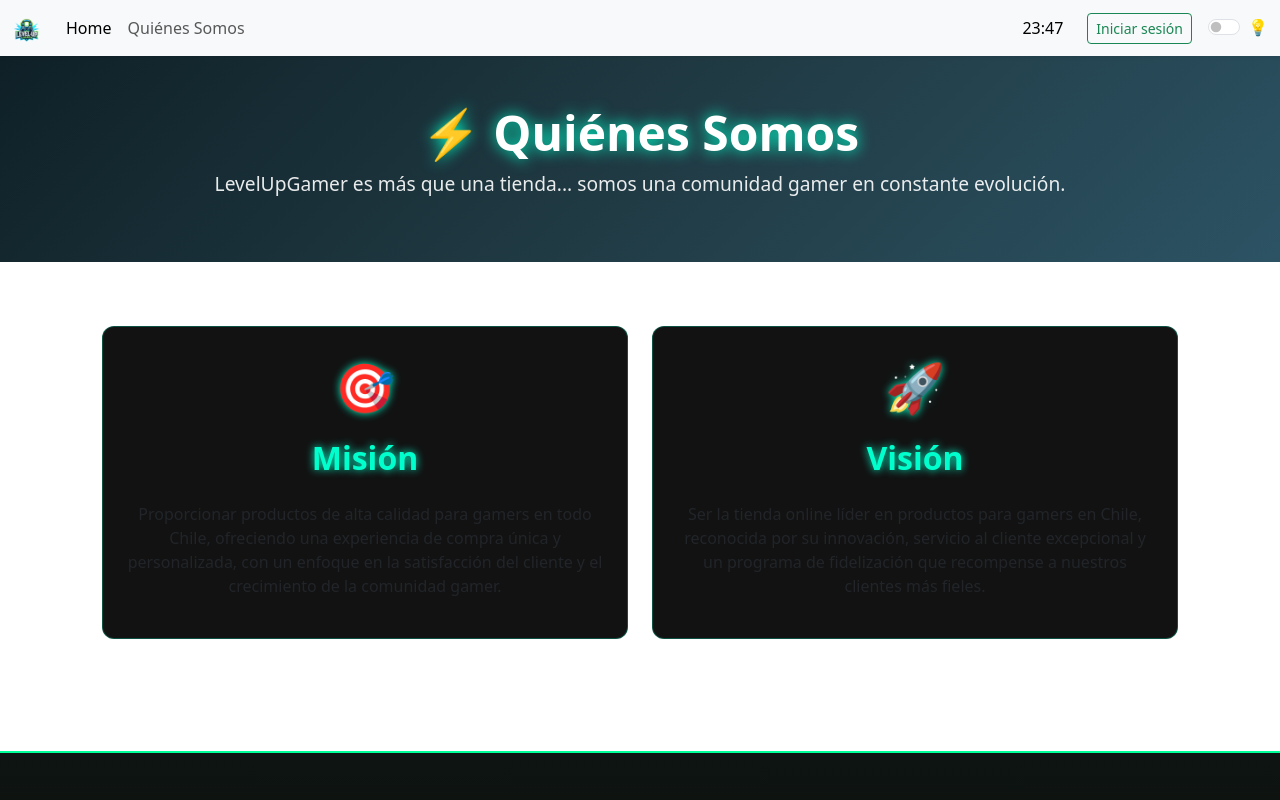
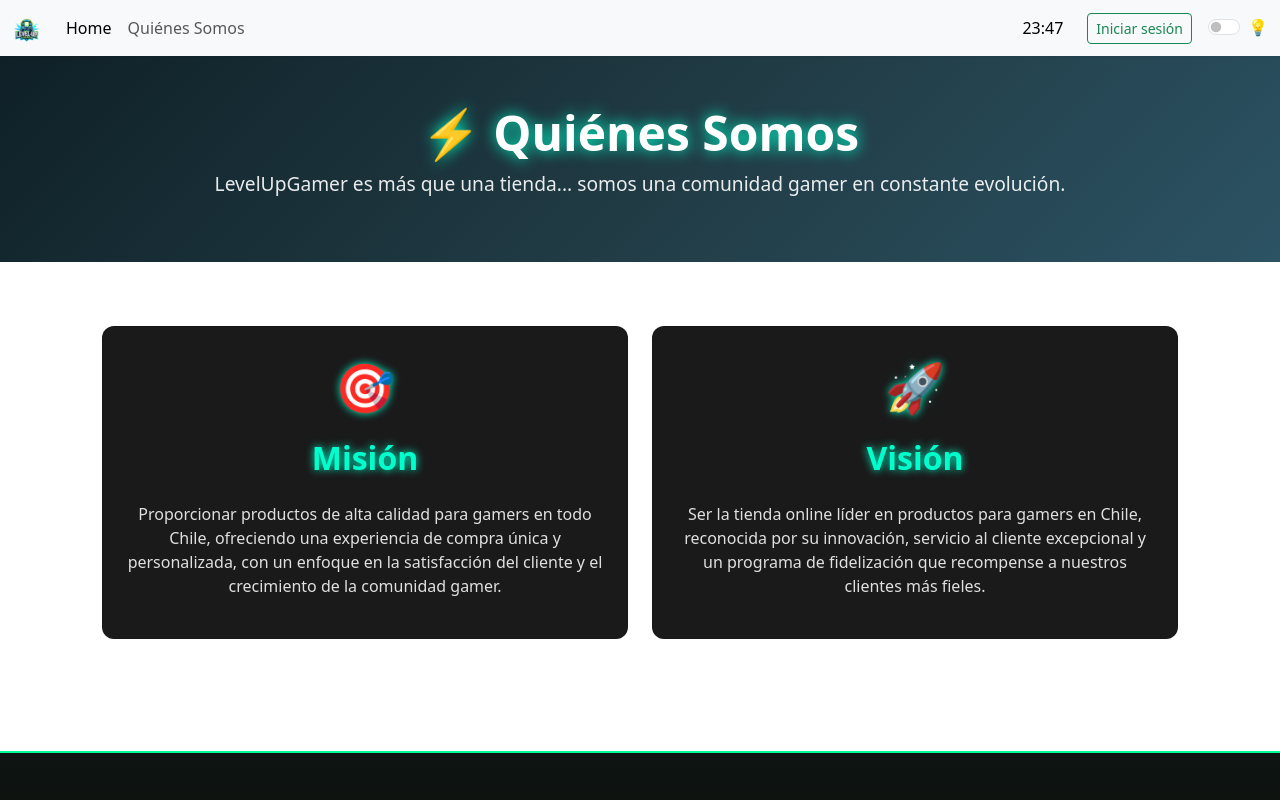
Before and after one commit to MatiDroid21/LevelUpGamer_react, a React (Create React App) app: page /quienes-somos in a window 1280 px wide. Shown: the top 800 px of the page. Built offline with nearby package versions, Linux system fonts and the light colour scheme.

Commit message:
mejora interfaz quienes somos

```diff
--- a/src/styles/quienes.css
+++ b/src/styles/quienes.css
@@ -33,12 +33,27 @@
         text-shadow: 0 0 8px #00ffcc;
     }
 
-    .card-gamer {
-        background: #121212;
-        border: 1px solid #00ffcc44;
-        border-radius: 12px;
-        transition: 0.3s;
-    }
+.card-gamer {
+  background-color: var(--bs-body-bg);
+  color: var(--bs-body-color);
+  border: 1px solid rgba(255, 255, 255, 0.1);
+  border-radius: 12px;
+  transition: background-color 0.3s, color 0.3s;
+}
+
+/* Ajuste para modo claro */
+[data-bs-theme="light"] .card-gamer {
+  background-color: #f8f9fa; /* fondo claro */
+  color: #212529; /* texto oscuro */
+  border-color: rgba(0, 0, 0, 0.1);
+}
+
+/* Ajuste para modo oscuro */
+[data-bs-theme="dark"] .card-gamer {
+  background-color: #1a1a1a; /* fondo oscuro */
+  color: #e0e0e0; /* texto claro */
+}
+
 
     .card-gamer:hover {
         transform: translateY(-5px);
```
